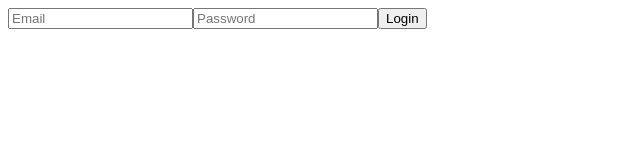
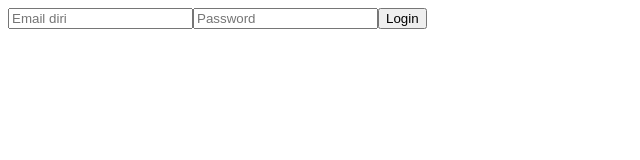
Before and after one commit to hanz-archer/CI-CD-FinalsExam, a React (Vite) app: page / in a window 1280 px wide. Shown: the top 160 px of the page, without its empty margins (0-640 px from the left). Built offline with nearby package versions, Linux system fonts and the light colour scheme.

Commit message:
trial cd

```diff
--- a/src/components/LoginForm.tsx
+++ b/src/components/LoginForm.tsx
@@ -33,7 +33,7 @@ const LoginForm = () => {
         type="email"
         value={email}
         onChange={(e) => setEmail(e.target.value)}
-        placeholder="Email"
+        placeholder="Email diri"
         required
       />
       <input
--- a/src/components/RegisterForm.tsx
+++ b/src/components/RegisterForm.tsx
@@ -46,7 +46,7 @@ const RegisterForm = () => {
           type="text"
           value={username}
           onChange={(e) => setUsername(e.target.value)}
-          placeholder="Username"
+          placeholder="Username diri"
           required
         />
         <input
```
